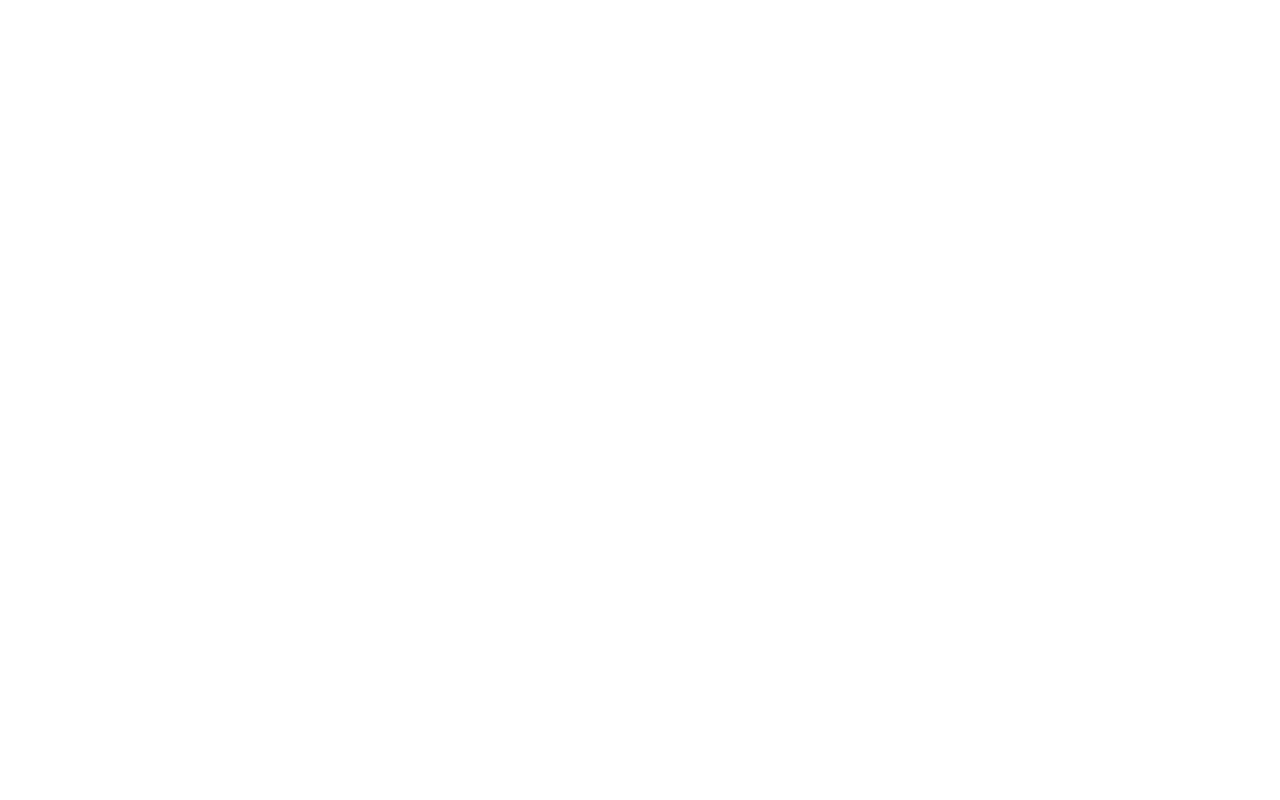
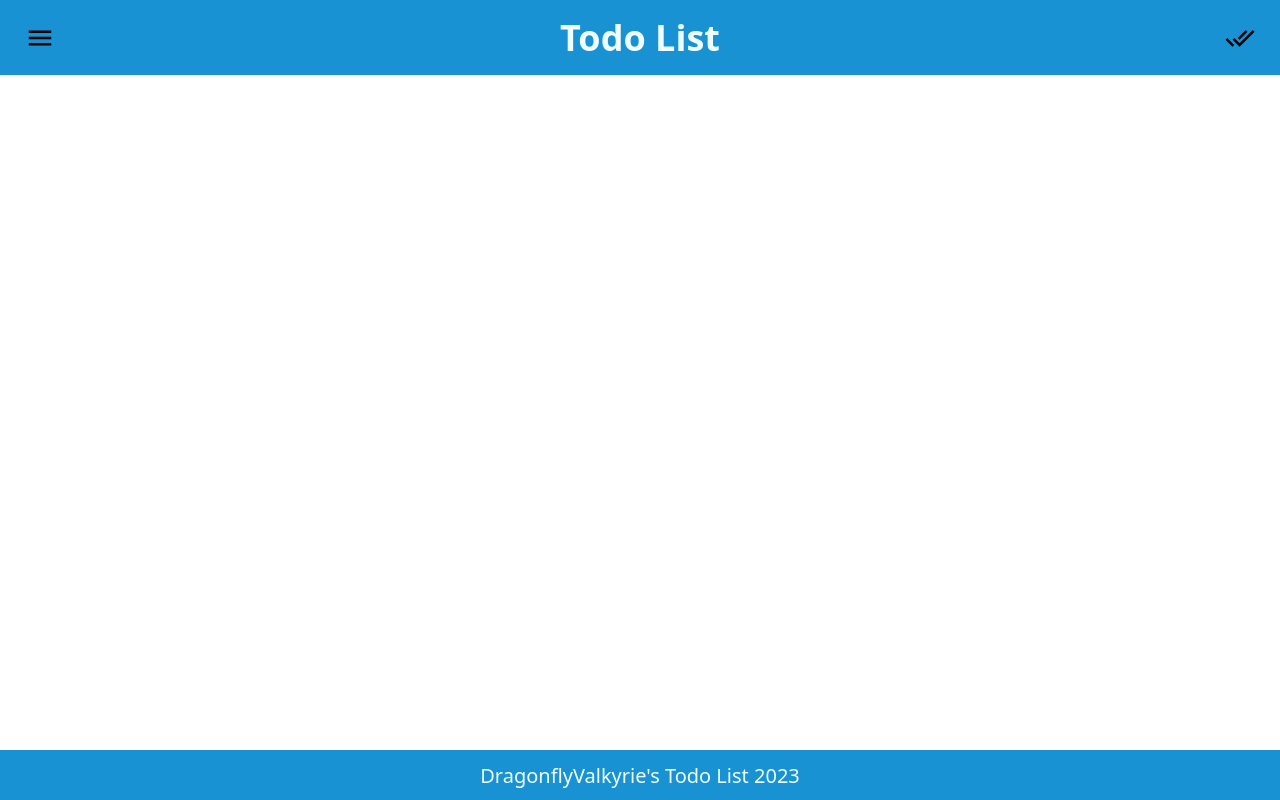
Before and after one commit to DragonflyValkyrie/todo-list, a website built with webpack: page dist/index.html in a window 1280 px wide. Built offline with nearby package versions, Linux system fonts and the light colour scheme.

Commit message:
Added header, footer with style and images

```diff
--- a/package.json
+++ b/package.json
@@ -17,6 +17,8 @@
   },
   "homepage": "https://github.com/DragonflyValkyrie/todo-list#readme",
   "devDependencies": {
+    "css-loader": "^6.8.1",
+    "style-loader": "^3.3.3",
     "webpack": "^5.89.0",
     "webpack-cli": "^5.1.4"
   }
--- /dev/null
+++ b/src/footer.js
@@ -0,0 +1,10 @@
+const loadFooter = () => {
+    // Footer container creation
+    const footerContainer = document.createElement("div");
+    footerContainer.classList.add("footer");
+    footerContainer.textContent = "DragonflyValkyrie's Todo List 2023";
+
+    return footerContainer;
+};
+
+export { loadFooter };
--- /dev/null
+++ b/src/header.js
@@ -0,0 +1,38 @@
+import menuImage from './images/menu.svg'
+import logo from './images/logo.svg'
+
+const loadHeader = () => {
+
+    // Header container creation
+    const headerContainer = document.createElement("div");
+    headerContainer.classList.add("header-container");
+
+    // Menu Button
+    const navMenu = document.createElement("img");
+    navMenu.classList.add("menu-button");
+    navMenu.src = menuImage;
+    navMenu.alt = 'Menu';
+    navMenu.style.width = '30px';
+    navMenu.style.height = 'auto';
+
+    // Title
+    const titleElement = document.createElement("h1");
+    titleElement.textContent = "Todo List";
+
+    // Logo
+    const logoImage = document.createElement("img");
+    logoImage.classList.add("logo");
+    logoImage.src = logo;
+    logoImage.alt = 'logo';
+    logoImage.style.width = '30px';
+    logoImage.style.height = 'auto';
+
+    // Append to header container
+    headerContainer.appendChild(navMenu);
+    headerContainer.appendChild(titleElement);
+    headerContainer.appendChild(logoImage);
+
+    return headerContainer;
+};
+
+export { loadHeader };
--- a/src/index.js
+++ b/src/index.js
@@ -0,0 +1,13 @@
+import './style.css';
+import { loadHeader } from './header.js';
+import { loadFooter } from './footer.js';
+
+const contentDiv = document.getElementById('content');
+
+// Load and append header to content
+const header = loadHeader();
+contentDiv.appendChild(header);
+
+// Load and append footer to content
+const footer = loadFooter();
+contentDiv.appendChild(footer);
--- /dev/null
+++ b/src/style.css
@@ -0,0 +1,41 @@
+* {
+    font-family: system-ui, -apple-system, BlinkMacSystemFont, 'Segoe UI', Roboto, Oxygen, Ubuntu, Cantarell, 'Open Sans', 'Helvetica Neue', sans-serif;
+    --text-color: azure;
+    --accent-color: #1992d4;
+    --white: #FFFFFF;
+}
+
+body {
+    background-color: var(--white);
+    margin: 0;
+    padding: 0;
+}
+
+.header-container {
+    height: 75px;
+    background: var(--accent-color);
+    display: flex;
+    justify-content: space-between;
+    align-items: center;
+    padding-left: 25px;
+    padding-right: 25px;
+}
+
+.header-container h1 {
+    color: var(--text-color);
+    font-size: 36px;
+}
+
+.footer {
+    position: absolute;
+    bottom: 0;
+    left: 0;
+    width: 100%;
+    background: var(--accent-color);
+    font-size: 20px;
+    color: var(--text-color);
+    height: 50px;
+    display: flex;
+    justify-content: center;
+    align-items: center;
+}
```
Also changed, not shown: dist/images/2d4061552fac064ed076.svg (added), dist/images/498fb8e2c7cf437f5146.svg (added), dist/index.html, dist/main.js, src/images/calendar-today.svg (added), src/images/calendar-week.svg (added), src/images/dots-vertical.svg (added), src/images/home.svg (added), src/images/inbox.svg (added), src/images/logo.svg (added), src/images/menu.svg (added), src/images/plus.svg (added), 1 other file.
